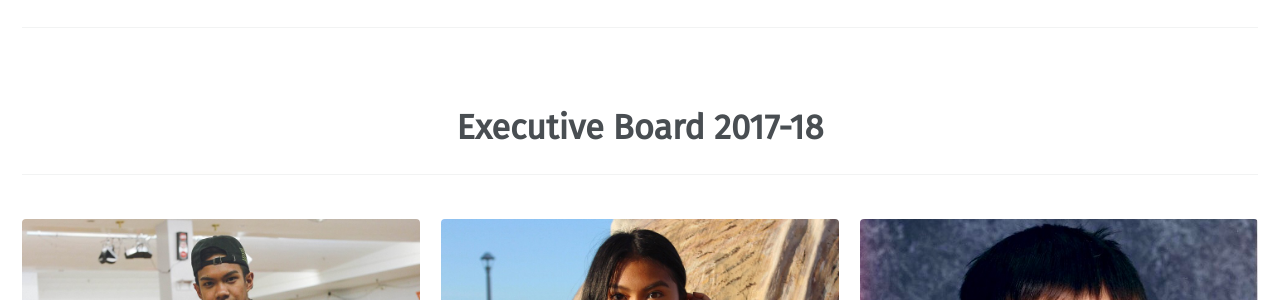
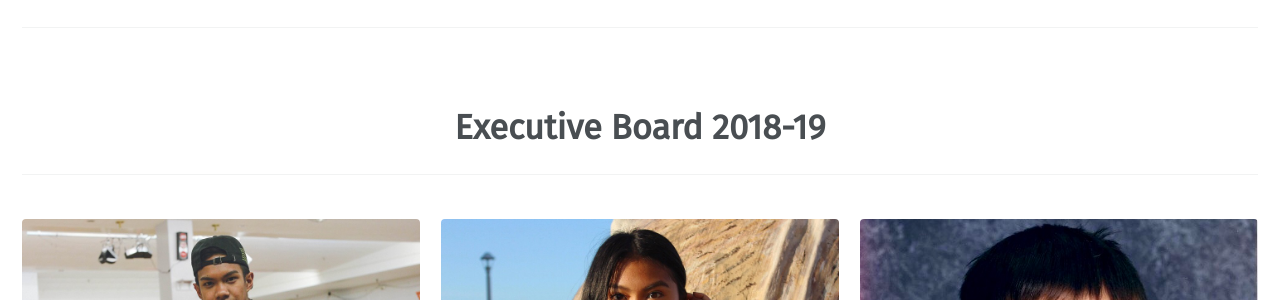
Before and after one commit to vtfasa/vtfasa.github.io, a Jekyll site: the page built from _pages/home.md, in a window 1280 px wide and 900 px high, scrolled down 1570 px. Shown: the part 153-453 px from the top of the window. Built offline with Jekyll 4.4.1, drawn with Linux system fonts in a browser that asks for light colours; some web fonts are replaced.

```diff
--- a/_pages/home.md
+++ b/_pages/home.md
@@ -43,7 +43,7 @@ feature_row:
 
 # eboard header
 eboard_header:
-  - title: 'Executive Board 2017-18'
+  - title: 'Executive Board 2018-19'
 
 # eboard part 1: president, vice, and secretary
 e_board1:
```
Also changed, not shown: _pages/officers.md (+1 -1 lines).
